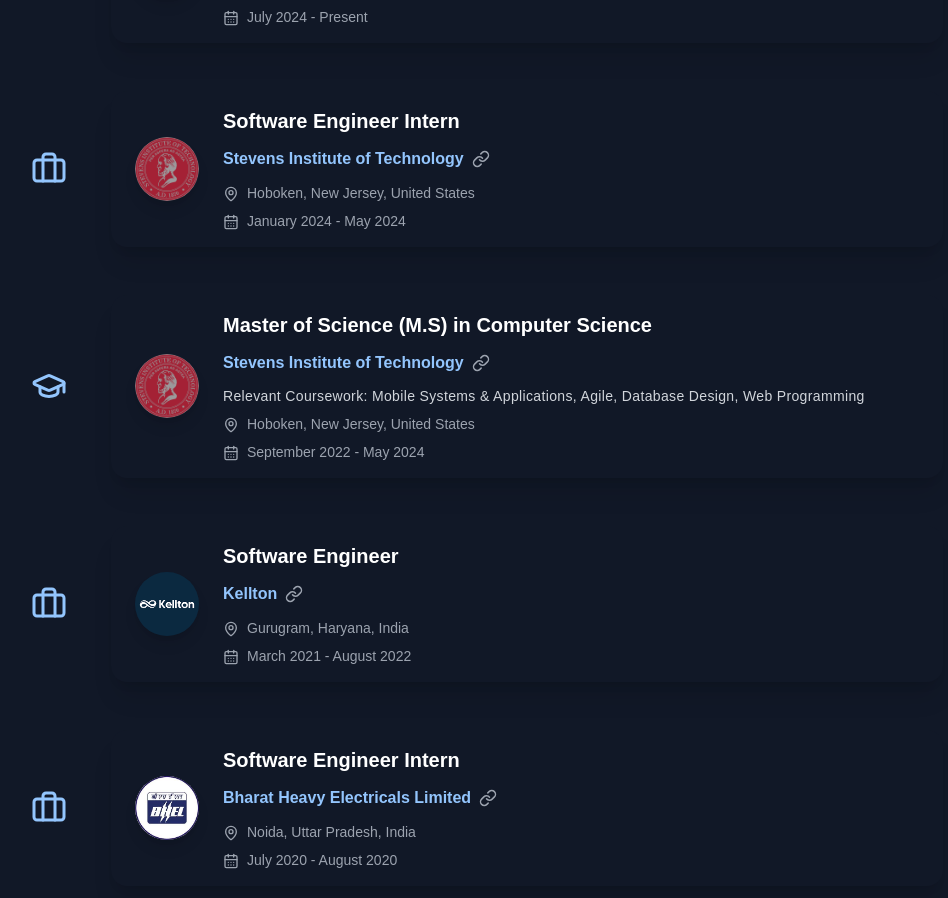
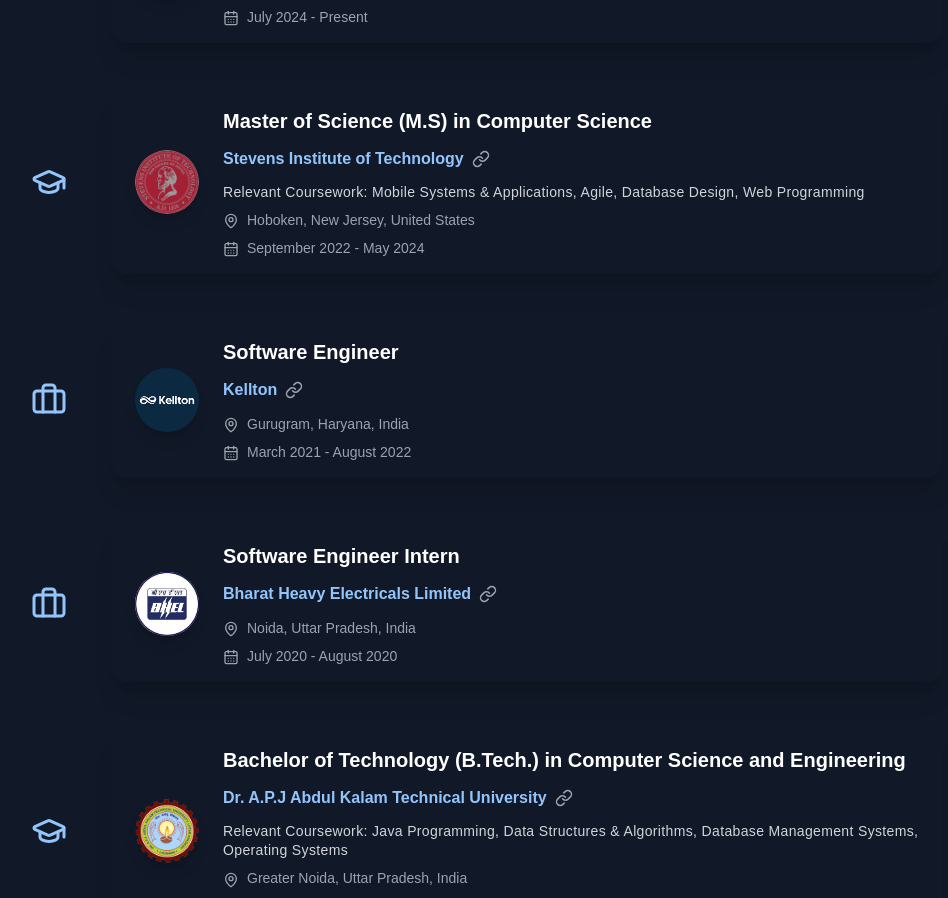
Before and after one commit to bhatiadipankar18/portfolioWebsite, a Next.js app: page / in a window 1280 px wide. Shown: the part 3400-4298 px from the top of the page, without its empty margins (113-1061 px from the left). Built offline with nearby package versions, Linux system fonts and the light colour scheme.

Commit message:
updated resume

```diff
--- a/app/components/Timeline.tsx
+++ b/app/components/Timeline.tsx
@@ -10,16 +10,6 @@ const timelineItems = [
     website: "https://changingthepresent.org",
     icon: Briefcase,
     logo: "/logos/changing-the-present.png",
-  },
-  {
-    date: "January 2024 - May 2024",
-    title: "Software Engineer Intern",
-    company: "Stevens Institute of Technology",
-    description: "",
-    location: "Hoboken, New Jersey, United States",
-    website: "https://www.stevens.edu",
-    icon: Briefcase,
-    logo: "/logos/stevens.png",
   },
   {
     date: "September 2022 - May 2024",
```
Also changed, not shown: 1 other file (tests, documents, lock files or other folders).
